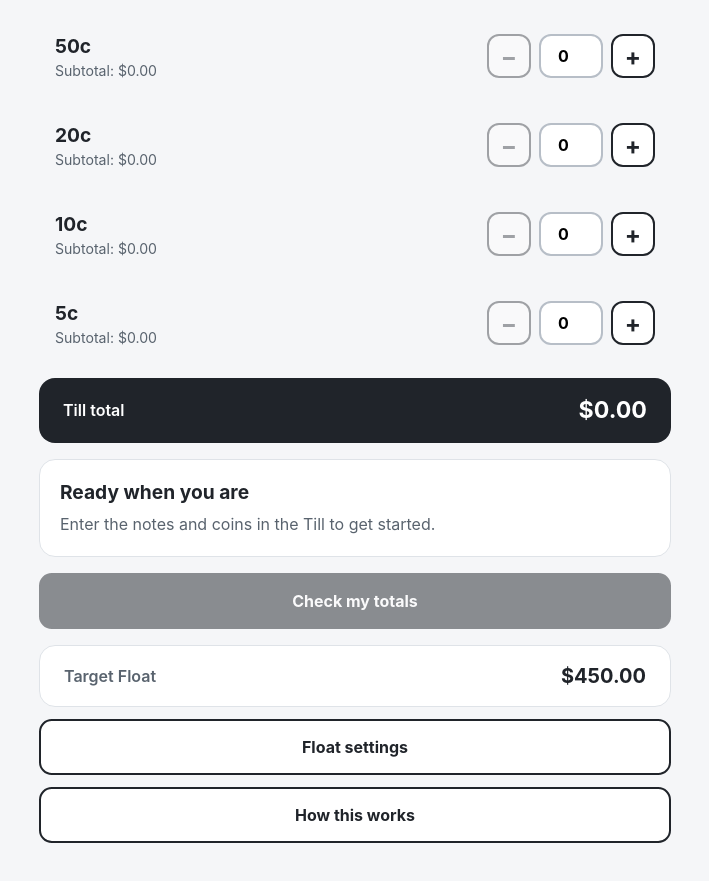
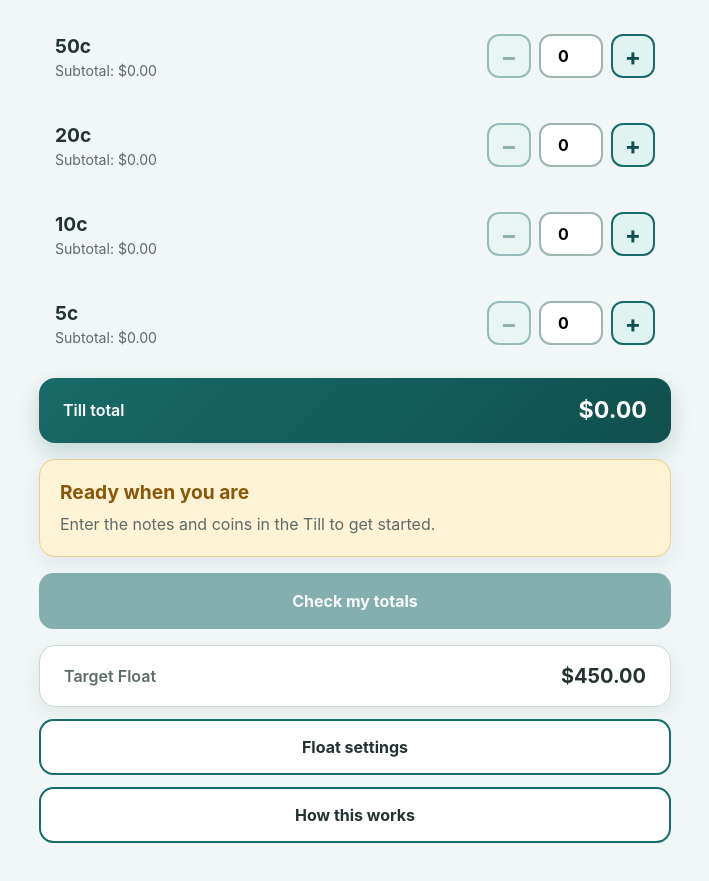
Before and after one commit to sthom120/Cashup-Hacker, a React (Vite) app: page / in a window 1280 px wide. Shown: the part 940-1821 px from the top of the page, without its empty margins (285-994 px from the left). Built offline with nearby package versions, Linux system fonts and the light colour scheme.

Commit message:
Refresh app colours and visual style

```diff
--- a/src/App.css
+++ b/src/App.css
@@ -1,3 +1,24 @@
+:root {
+  --colour-primary: #176b68;
+  --colour-primary-dark: #104f4d;
+  --colour-primary-soft: #dff3f1;
+  --colour-accent: #f2b84b;
+  --colour-accent-soft: #fff3d6;
+  --colour-background: #f7f5f0;
+  --colour-surface: #ffffff;
+  --colour-surface-soft: #f1f7f6;
+  --colour-text: #243332;
+  --colour-text-muted: #5d6b69;
+  --colour-border: #ccd9d7;
+  --colour-success: #26734d;
+  --colour-success-soft: #e2f3e9;
+  --colour-warning: #8a5608;
+  --colour-warning-soft: #fff0d1;
+  --colour-danger: #9a3434;
+  --colour-danger-soft: #fbe7e7;
+  --shadow-card: 0 0.45rem 1.3rem rgb(36 51 50 / 8%);
+}
+
 #root {
   min-height: 100dvh;
 }
@@ -13,8 +34,8 @@ body {
   min-width: 0;
   min-height: 100dvh;
   overflow-x: hidden;
-  background: #f5f6f8;
-  color: #20242a;
+  background: var(--colour-surface-soft);
+  color: var(--colour-text);
   font-family:
     Inter, system-ui, -apple-system, BlinkMacSystemFont, "Segoe UI", sans-serif;
 }
@@ -45,8 +66,9 @@ svg {
 .app-header {
   padding: clamp(1.5rem, 5vw, 3rem) clamp(1rem, 4vw, 2rem)
     clamp(1.25rem, 4vw, 2rem);
-  background: #ffffff;
-  border-bottom: 1px solid #dfe3e8;
+  background:
+    linear-gradient(145deg, var(--colour-primary-soft), var(--colour-surface));
+  border-bottom: 1px solid var(--colour-border);
 }
 
 .app-header > * {
@@ -66,7 +88,7 @@ svg {
 .app-eyebrow {
   margin-top: 0;
   margin-bottom: 0.5rem;
-  color: #59636e;
+  color: var(--colour-primary);
   font-size: 0.82rem;
   font-weight: 700;
   letter-spacing: 0.08em;
@@ -76,7 +98,7 @@ svg {
 .app-subtitle {
   margin-top: 0.9rem;
   margin-bottom: 0;
-  color: #59636e;
+  color: var(--colour-text-muted);
   font-size: 1rem;
   line-height: 1.5;
 }
@@ -101,12 +123,13 @@ svg {
 
 .section-heading h2 {
   margin: 0;
+  color: var(--colour-primary-dark);
   font-size: 1.2rem;
 }
 
 .section-heading p {
   margin: 0.3rem 0 0;
-  color: #59636e;
+  color: var(--colour-text-muted);
   line-height: 1.45;
 }
 
@@ -115,32 +138,40 @@ svg {
   width: 100%;
   min-height: 3.5rem;
   padding: 0.85rem 1rem;
-  border-radius: 0.8rem;
-  font-weight: 700;
+  border-radius: 0.9rem;
+  font-weight: 750;
   white-space: normal;
+  transition:
+    background 160ms ease,
+    border-color 160ms ease,
+    transform 160ms ease,
+    box-shadow 160ms ease;
 }
 
 .primary-button {
-  border: 2px solid #20242a;
-  background: #20242a;
+  border: 2px solid var(--colour-primary);
+  background: var(--colour-primary);
   color: #ffffff;
 }
 
 .secondary-button {
   margin-top: 0.75rem;
-  border: 2px solid #20242a;
-  background: #ffffff;
-  color: #20242a;
+  border: 2px solid var(--colour-primary);
+  background: var(--colour-surface);
+  color: var(--colour-text);
 }
 
 .primary-button:hover,
 .primary-button:focus-visible {
-  background: #3a4149;
+  background: var(--colour-primary-dark);
+  box-shadow: 0 0.35rem 0.9rem rgb(16 79 77 / 20%);
+  transform: translateY(-1px);
 }
 
 .secondary-button:hover,
 .secondary-button:focus-visible {
-  background: #eef0f2;
+  background: var(--colour-primary-soft);
+  transform: translateY(-1px);
 }
 
 .primary-button:focus-visible,
@@ -148,7 +179,7 @@ svg {
 .count-input:focus-visible,
 .count-button:focus-visible,
 .float-target-input:focus-visible {
-  outline: 3px solid #6d7b8a;
+  outline: 3px solid var(--colour-accent);
   outline-offset: 3px;
 }
 
@@ -174,9 +205,10 @@ svg {
 .completion-details,
 .float-target-row {
   min-width: 0;
-  background: #ffffff;
-  border: 1px solid #dfe3e8;
+  background: var(--colour-surface);
+  border: 1px solid var(--colour-border);
   border-radius: 1rem;
+  box-shadow: var(--shadow-card);
 }
 
 .instruction-card,
@@ -217,9 +249,15 @@ svg {
   margin-top: 0;
 }
 
+.instruction-card {
+  background: var(--colour-primary-soft);
+  border-color: #b9d9d6;
+}
+
 .instruction-card h2,
 .comparison-heading h2 {
   margin-bottom: 0.5rem;
+  color: var(--colour-primary-dark);
   font-size: 1.25rem;
 }
 
@@ -230,7 +268,7 @@ svg {
 .term-card dd,
 .recovery-card > p,
 .completion-card p {
-  color: #59636e;
+  color: var(--colour-text-muted);
   line-height: 1.5;
 }
 
@@ -260,7 +298,7 @@ svg {
 .summary-card span,
 .takings-progress-card span,
 .completion-details span {
-  color: #59636e;
+  color: var(--colour-text-muted);
   font-weight: 600;
 }
 
@@ -271,9 +309,11 @@ svg {
 
 .total-card {
   margin: 1rem 0;
-  background: #20242a;
+  background:
+    linear-gradient(135deg, var(--colour-primary), var(--colour-primary-dark));
   color: #ffffff;
   border-radius: 1rem;
+  box-shadow: 0 0.55rem 1.3rem rgb(16 79 77 / 20%);
 }
 
 .total-card span {
@@ -324,7 +364,7 @@ svg {
 .denomination-subtotal,
 .float-target-value {
   margin-top: 0.25rem;
-  color: #59636e;
+  color: var(--colour-text-muted);
   font-size: 0.88rem;
   overflow-wrap: anywhere;
 }
@@ -341,10 +381,10 @@ svg {
   width: 2.75rem;
   height: 2.75rem;
   padding: 0;
-  border: 2px solid #20242a;
+  border: 2px solid var(--colour-primary);
   border-radius: 0.75rem;
-  background: #ffffff;
-  color: #20242a;
+  background: var(--colour-primary-soft);
+  color: var(--colour-primary-dark);
   font-size: 1.5rem;
   font-weight: 700;
 }
@@ -353,7 +393,7 @@ svg {
   width: 100%;
   min-width: 0;
   height: 2.75rem;
-  border: 2px solid #b7bec7;
+  border: 2px solid #9eb5b2;
   border-radius: 0.75rem;
   text-align: center;
   font-weight: 700;
@@ -391,7 +431,7 @@ svg {
 .money-location {
   min-width: 0;
   padding: 0.9rem;
-  background: #f5f6f8;
+  background: var(--colour-surface-soft);
   border-radius: 0.75rem;
 }
 
@@ -409,20 +449,20 @@ svg {
 }
 
 .comparison-item span {
-  color: #59636e;
+  color: var(--colour-text-muted);
   font-size: 0.85rem;
   text-align: right;
 }
 
 .empty-message {
   margin: 1rem 0 0;
-  color: #59636e;
+  color: var(--colour-text-muted);
 }
 
 .move-instruction-label,
 .destination-label {
   margin: 0 0 0.75rem;
-  color: #59636e;
+  color: var(--colour-text-muted);
   font-size: 0.85rem;
   font-weight: 700;
   text-transform: uppercase;
@@ -435,7 +475,7 @@ svg {
 .move-destination {
   margin: 1.25rem 0 0;
   padding-top: 1.25rem;
-  border-top: 1px solid #dfe3e8;
+  border-top: 1px solid var(--colour-border);
   font-size: 1.05rem;
   line-height: 1.5;
 }
@@ -455,7 +495,7 @@ svg {
 }
 
 .money-location-label {
-  color: #59636e;
+  color: var(--colour-text-muted);
   font-size: 0.8rem;
   font-weight: 700;
   text-transform: uppercase;
@@ -478,8 +518,8 @@ svg {
   height: 2.5rem;
   flex-shrink: 0;
   place-items: center;
-  background: #20242a;
-  color: #ffffff;
+  background: var(--colour-accent);
+  color: var(--colour-text);
   border-radius: 50%;
   font-weight: 800;
 }
@@ -496,7 +536,7 @@ svg {
 
 .warning-card {
   border-width: 2px;
-  border-color: #20242a;
+  border-color: var(--colour-text);
 }
 
 .help-steps {
@@ -536,7 +576,7 @@ svg {
   display: grid;
   gap: 0.35rem;
   min-width: 0;
-  color: #59636e;
+  color: var(--colour-text-muted);
   font-size: 0.8rem;
   font-weight: 700;
 }
@@ -545,13 +585,15 @@ svg {
   width: 5rem;
   min-width: 0;
   min-height: 2.75rem;
-  border: 2px solid #b7bec7;
+  border: 2px solid #9eb5b2;
   border-radius: 0.75rem;
   text-align: center;
   font-weight: 700;
 }
 
 .completion-card {
+  background: var(--colour-success-soft);
+  border-color: #b8dcc8;
   text-align: center;
 }
 
@@ -561,7 +603,7 @@ svg {
   height: 4rem;
   margin: 0 auto 1rem;
   place-items: center;
-  background: #20242a;
+  background: var(--colour-success);
   color: #ffffff;
   border-radius: 50%;
   font-size: 2rem;
@@ -582,7 +624,7 @@ svg {
 }
 
 .recovery-summary dt {
-  color: #59636e;
+  color: var(--colour-text-muted);
   font-weight: 600;
 }
 
@@ -665,23 +707,73 @@ svg {
 .validation-card {
   margin-bottom: 1rem;
   padding: 1.25rem;
-  background: #ffffff;
-  border: 1px solid #dfe3e8;
+  background: var(--colour-accent-soft);
+  border: 1px solid #ebcf8d;
   border-radius: 1rem;
+  box-shadow: var(--shadow-card);
 }
 
 .validation-card h2 {
   margin: 0 0 0.5rem;
+  color: var(--colour-warning);
   font-size: 1.2rem;
 }
 
 .validation-card p {
   margin: 0;
-  color: #59636e;
+  color: var(--colour-text-muted);
   line-height: 1.5;
 }
 
 .count-button:disabled {
   cursor: not-allowed;
-  opacity: 0.4;
+  opacity: 0.42;
 }
+
+.summary-card {
+  border-top: 0.3rem solid var(--colour-primary);
+}
+
+.comparison-section:nth-of-type(2) {
+  border-top: 0.3rem solid var(--colour-accent);
+}
+
+.destination-card:first-child {
+  border-top: 0.3rem solid var(--colour-primary);
+}
+
+.destination-card:last-child {
+  border-top: 0.3rem solid var(--colour-accent);
+}
+
+.takings-progress-card {
+  background: var(--colour-accent-soft);
+  border-color: #ebcf8d;
+}
+
+.recovery-card {
+  background: var(--colour-primary-soft);
+  border-color: #b9d9d6;
+}
+
+.term-card {
+  border-left: 0.3rem solid var(--colour-primary);
+}
+
+@media (prefers-reduced-motion: reduce) {
+  *,
+  *::before,
+  *::after {
+    scroll-behavior: auto !important;
+    transition-duration: 0.01ms !important;
+    animation-duration: 0.01ms !important;
+    animation-iteration-count: 1 !important;
+  }
+
+  .primary-button:hover,
+  .primary-button:focus-visible,
+  .secondary-button:hover,
+  .secondary-button:focus-visible {
+    transform: none;
+  }
+}
```
